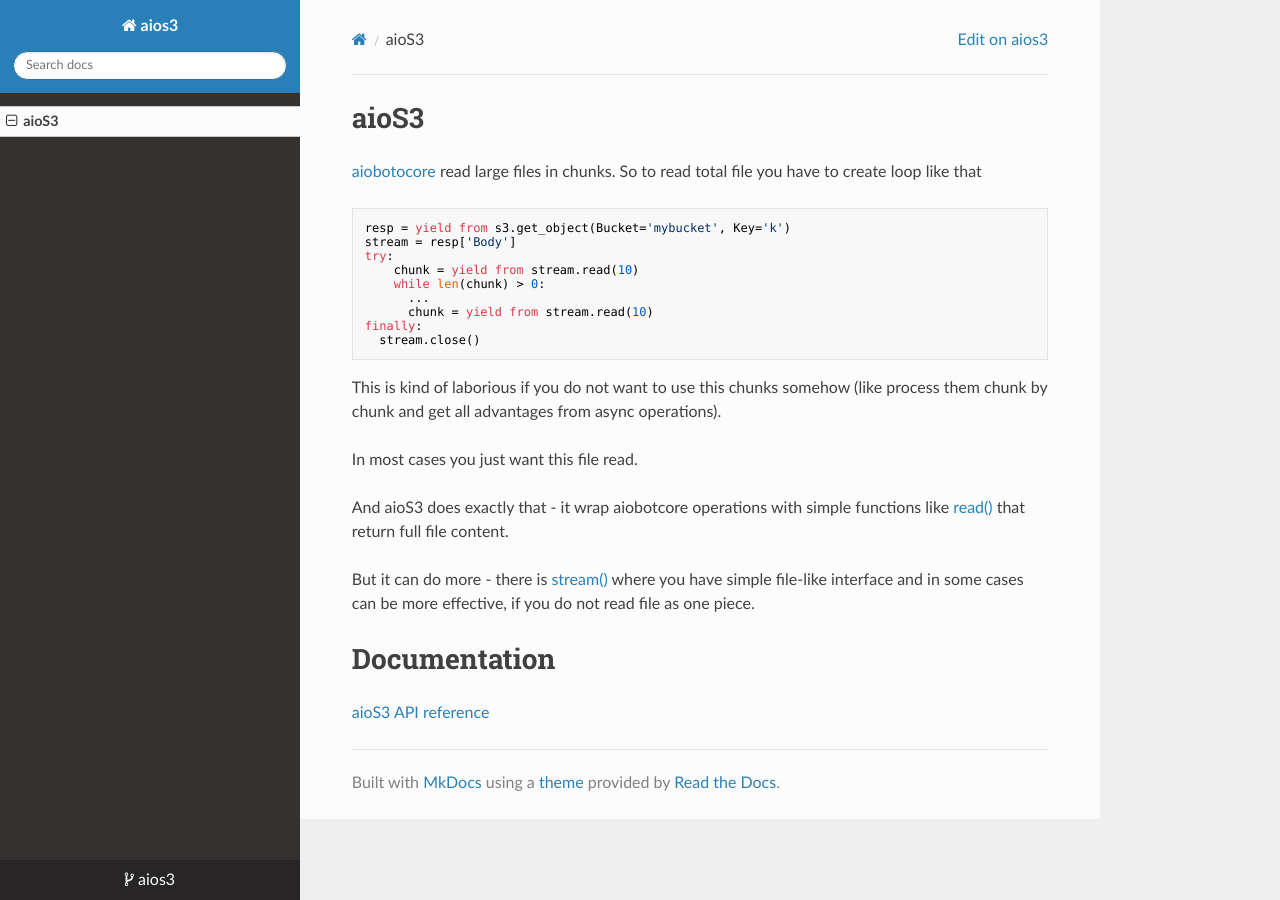
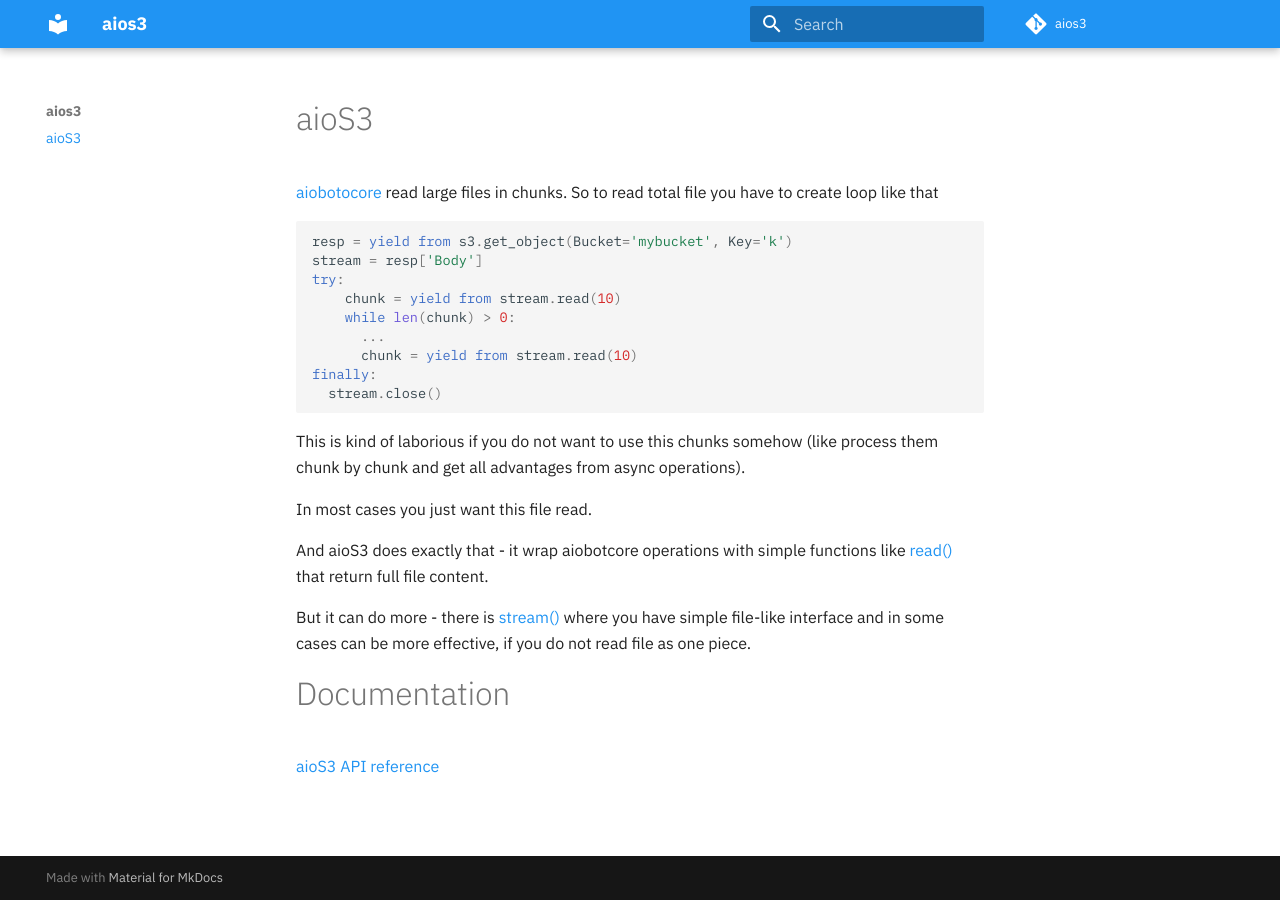
Before and after one commit to andgineer/aios3, an MkDocs documentation site: the page built from docs/README.md, in a window 1280 px wide. Built offline with MkDocs 1.6.1 and Material for MkDocs 9.7.7, drawn with Linux system fonts in a browser that asks for light colours; nearby versions of some CDN libraries; comment, search, counter and statistics services are not loaded.

Commit message:
https://github.com/andgineer/aios3/issues/3 mkdocs part of docs 4

```diff
--- a/docs/README.md
+++ b/docs/README.md
@@ -21,10 +21,10 @@
 In most cases you just want this file read.
 
 And aioS3 does exactly that - it wrap aiobotcore operations with simple functions like
-[read()](api-reference/file.html/#function-read) that return
+[read()](api-reference/file.html#function-read) that return
 full file content.
 
-But it can do more - there is [stream()](api-reference/file.html/#function-stream)
+But it can do more - there is [stream()](api-reference/file.html#function-stream)
 where you have simple file-like interface and in some cases can be more
 effective, if you do not read file as one piece.
 
--- a/mkdocs.yml
+++ b/mkdocs.yml
@@ -12,4 +12,54 @@
   - awesome-pages
   - search
 
-theme: readthedocs
+theme:
+  name: material
+  font:
+    text: IBM Plex Sans
+    code: IBM Plex Mono
+  icon:
+    logo: material/library
+  features:
+    # - navigation.tabs
+    - navigation.instant
+    - navigation.expand
+  palette:
+    scheme: default
+    primary: blue
+    accent: blue
+
+markdown_extensions:
+  - abbr
+  - admonition
+  - attr_list
+  - def_list
+  - footnotes
+  - meta
+  - toc:
+      permalink: true
+  - pymdownx.arithmatex:
+      generic: true
+  - pymdownx.betterem:
+      smart_enable: all
+  - pymdownx.caret
+  - pymdownx.critic
+  - pymdownx.details
+  - pymdownx.emoji:
+      emoji_index: !!python/name:materialx.emoji.twemoji
+      emoji_generator: !!python/name:materialx.emoji.to_svg
+  - pymdownx.highlight
+  - pymdownx.inlinehilite
+  - pymdownx.keys
+  - pymdownx.mark
+  - pymdownx.smartsymbols
+  - pymdownx.snippets:
+      check_paths: true
+  - pymdownx.superfences:
+      custom_fences:
+        - name: mermaid
+          class: mermaid
+          format: !!python/name:pymdownx.superfences.fence_code_format
+  - pymdownx.tabbed
+  - pymdownx.tasklist:
+      custom_checkbox: true
+  - pymdownx.tilde
--- a/requirements.txt
+++ b/requirements.txt
@@ -8,3 +8,4 @@
 mkdocs
 mkdocs-awesome-pages-plugin
 twine
+mkdocs-material
```
Also changed, not shown: README.md (+5 -1 lines), 1 other file.
